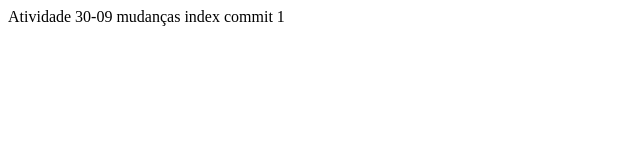
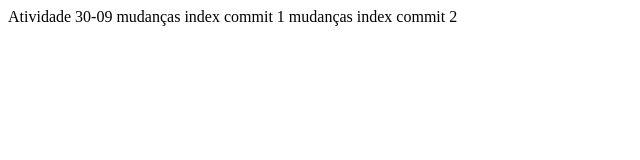
Before and after one commit to DevLucasCarvalhoCosta/Atividade-30-09, a plain HTML site: page index.html in a window 1280 px wide. Shown: the whole page, without its empty margins (0-640 px from the left). Drawn offline with Linux system fonts and the light colour scheme.

Commit message:
Commit alteracao 2

```diff
--- a/index.html
+++ b/index.html
@@ -1,3 +1,4 @@
 <HTML>Atividade 30-09
     mudanças index commit 1
+    mudanças index commit 2
 </HTML>
```
